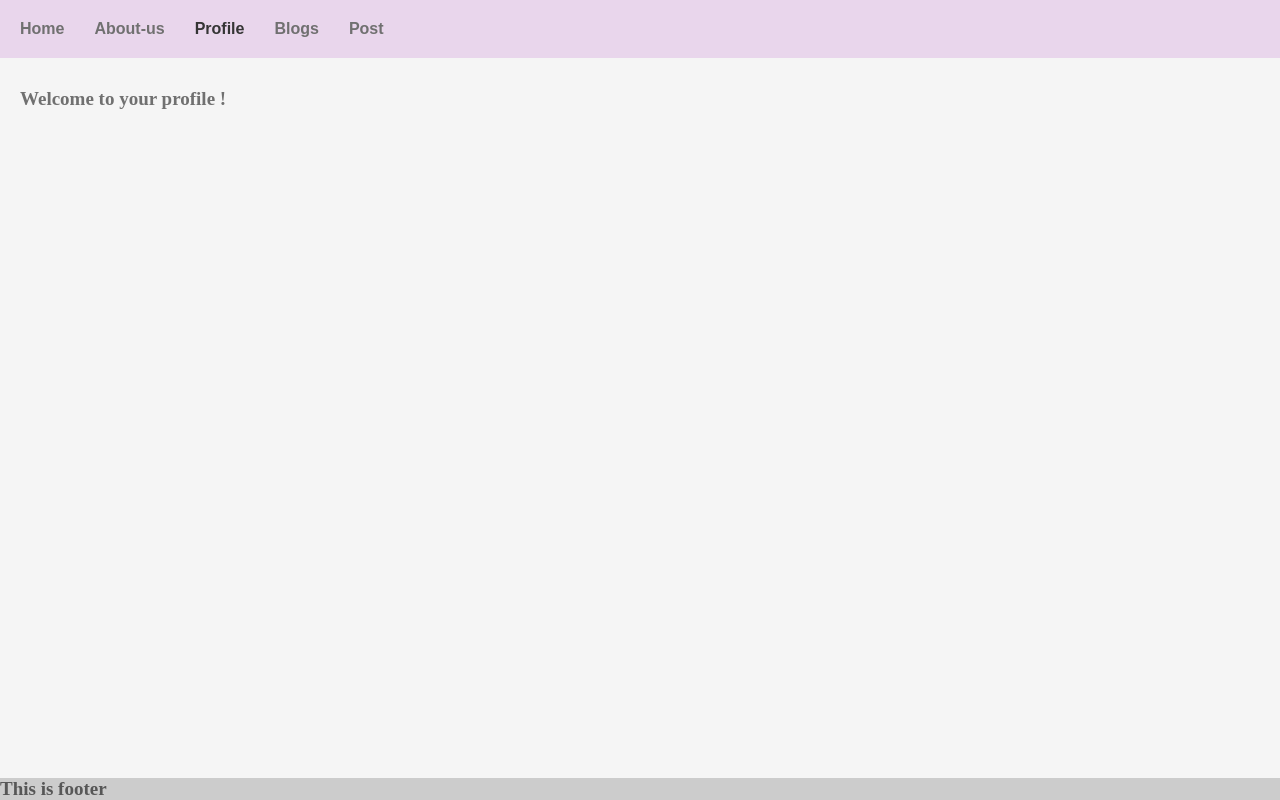
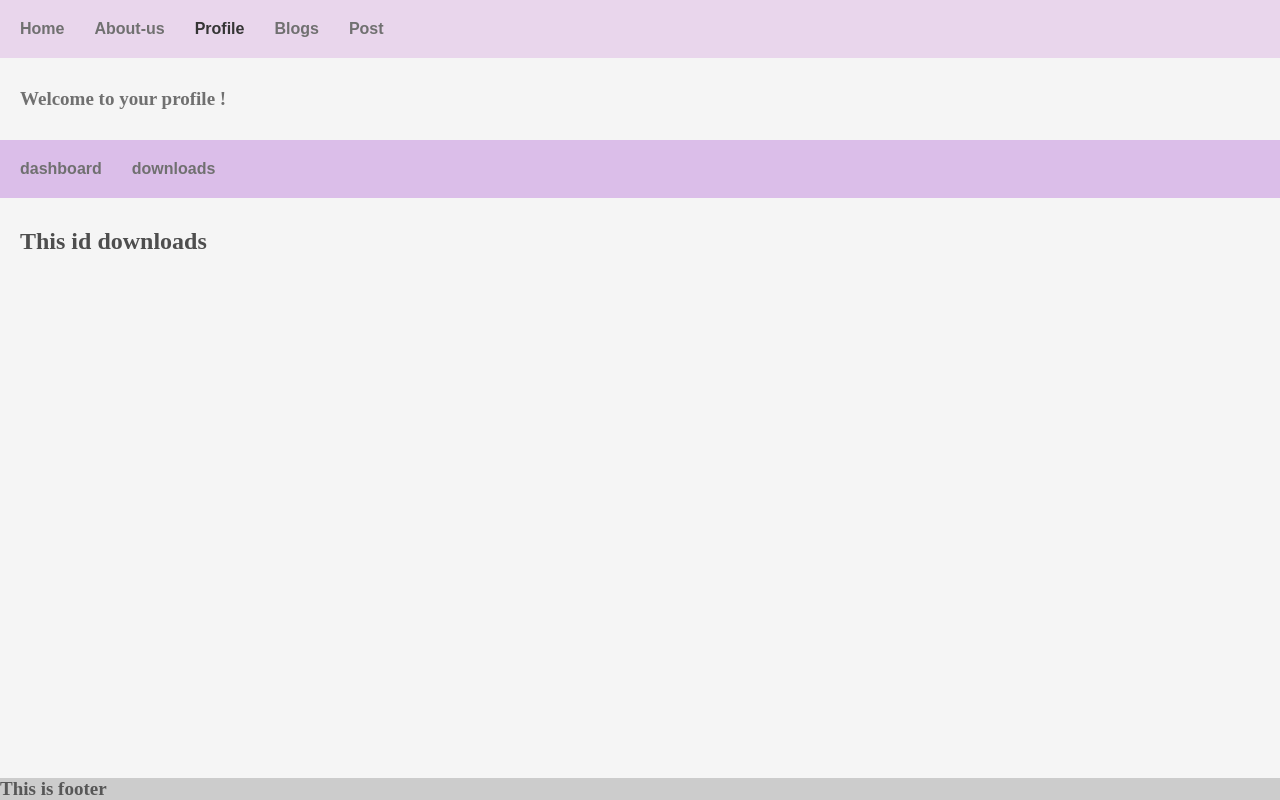
Before and after one commit to samamoazemi/react-router-dom, a React (Create React App) app: page /profile/downloads in a window 1280 px wide. Built offline with nearby package versions, Linux system fonts and the light colour scheme.

Commit message:
Nested routes

```diff
--- /dev/null
+++ b/src/components/Dashboard.js
@@ -0,0 +1,7 @@
+const Dashboard = () => {
+    return (
+        <h2>This is dashboard</h2>
+     );
+}
+
+export default Dashboard;
--- /dev/null
+++ b/src/components/Downloads.js
@@ -0,0 +1,7 @@
+const Downloads = () => {
+    return (
+        <h2>This id downloads</h2>
+     );
+}
+
+export default Downloads;
--- /dev/null
+++ b/src/components/SideBar.js
@@ -0,0 +1,18 @@
+import { Link } from "react-router-dom";
+
+const SideBar = () => {
+    return (
+        <aside>
+         <ul className="aside">
+           <li>
+              <Link to="/profile/dashboard"> dashboard </Link>
+           </li>
+           <li>
+              <Link to="/profile/downloads"> downloads </Link>
+           </li>
+         </ul>
+        </aside>
+     );
+}
+
+export default SideBar;
--- a/src/index.css
+++ b/src/index.css
@@ -50,3 +50,6 @@
     width: 100%;
     bottom: 0;
 }
+.aside{
+    background-color: #dbbee9;
+}
--- a/src/pages/Profile.js
+++ b/src/pages/Profile.js
@@ -1,7 +1,16 @@
+import { Route } from "react-router-dom";
+import Dashboard from "../components/Dashboard";
+import Downloads from "../components/Downloads";
+import SideBar from "../components/SideBar";
 
 const Profile = () => {
     return (
-        <p>Welcome to your profile !</p>
+        <>
+          <p>Welcome to your profile !</p>
+          <SideBar />
+          <Route path="/profile/dashboard" component={Dashboard}/>
+          <Route path="/profile/downloads" component={Downloads}/>
+        </>
      );
 }
 
```
